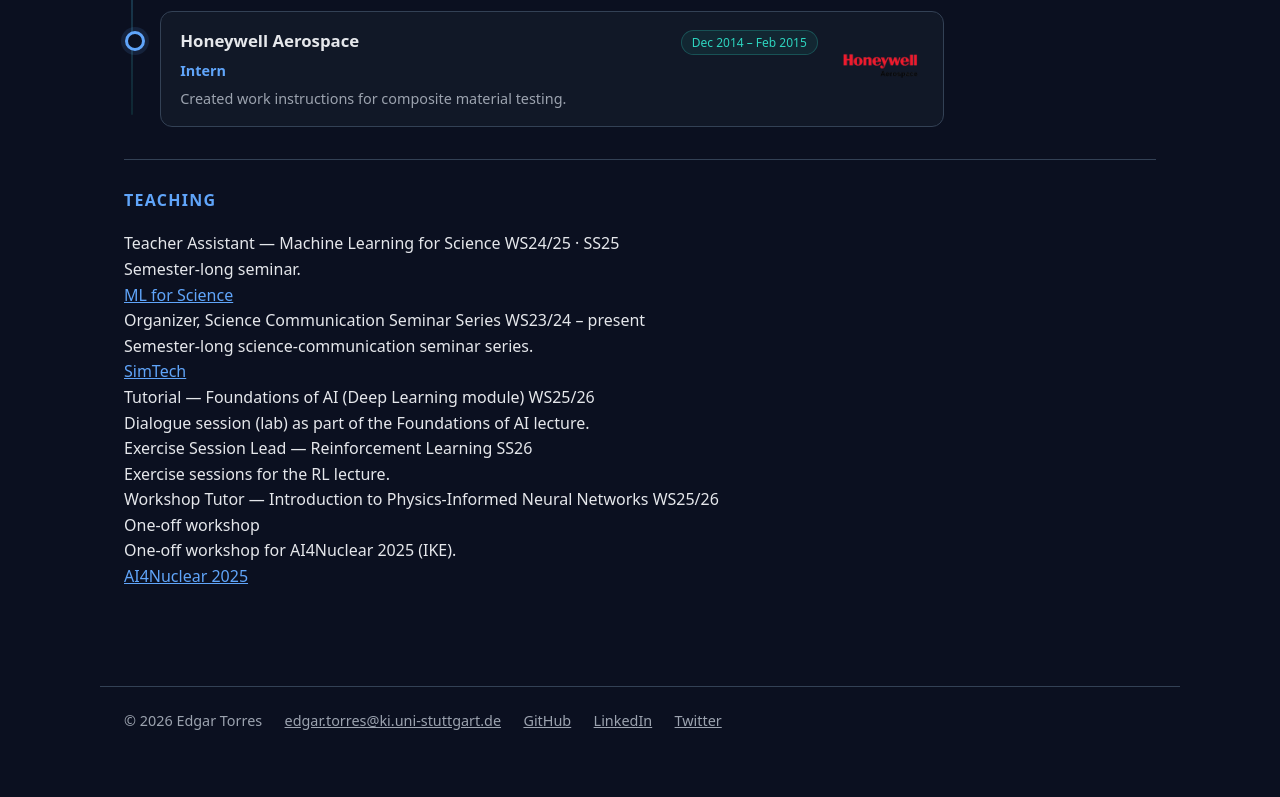
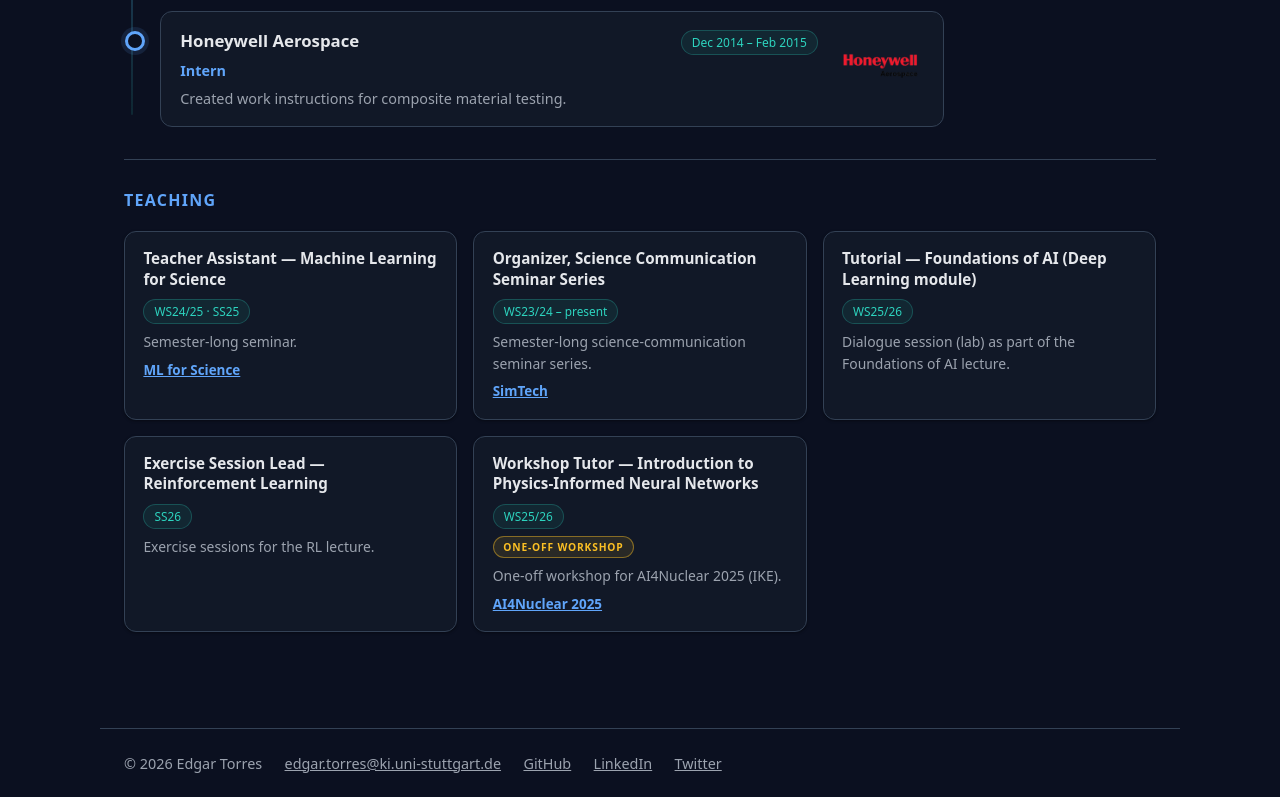
Before and after one commit to yoelt11/yoelt11.github.io, an Astro site: page / in a window 1280 px wide. Shown: the part 1951-2748 px from the top of the page. Before the commit the page ends 2705 px from the top, so only its background shows below. Built offline with nearby package versions, Linux system fonts and the light colour scheme; Astro itself is replaced by a stand-in of ours.

Commit message:
fix(teaching): render highlights as proper cards (border/bg/padding/grid) — not bare paragraphs

```diff
--- a/src/components/Timeline.astro
+++ b/src/components/Timeline.astro
@@ -48,6 +48,28 @@ const { title, entries, highlights = [] } = Astro.props;
   .timeline-section { border-top:1px solid #334155; padding-top:1.75rem; margin-top:1rem; }
   .timeline-section h2 { font-size:1rem; text-transform:uppercase; letter-spacing:.08em;
                          color:#60a5fa; margin:0 0 1.1rem; }
+  /* Highlights: real cards */
+  .timeline-section.highlights-grid, .highlights {
+    display:grid; grid-template-columns:repeat(auto-fit, minmax(300px, 1fr)); gap:1rem;
+  }
+  .hl-card {
+    background:#111827; border:1px solid #334155; border-radius:12px;
+    padding:1rem 1.15rem; display:flex; flex-direction:column; gap:.45rem;
+    box-shadow:0 1px 3px rgba(0,0,0,.4);
+    transition:border-color .15s, transform .15s;
+  }
+  .hl-card:hover { border-color:#60a5fa; transform:translateY(-2px); }
+  .hl-top { display:flex; align-items:baseline; justify-content:space-between; gap:.6rem; flex-wrap:wrap; }
+  .hl-role { font-weight:700; font-size:.95rem; color:#e5e7eb; line-height:1.35; }
+  .hl-date { font-size:.74rem; color:#2dd4bf; background:rgba(45,212,191,.08);
+             border:1px solid rgba(45,212,191,.25); border-radius:999px; padding:2px 10px; white-space:nowrap; }
+  .tag-badge {
+    align-self:flex-start; font-size:.64rem; font-weight:800; text-transform:uppercase; letter-spacing:.08em;
+    color:#fbbf24; background:rgba(251,191,36,.10); border:1px solid rgba(251,191,36,.45);
+    border-radius:999px; padding:.12rem .6rem;
+  }
+  .hl-desc { color:#9ca3af; font-size:.87rem; line-height:1.55; }
+  .hl-link { font-size:.84rem; color:#60a5fa; font-weight:600; }
   .tl { position:relative; max-width:820px; margin:0; padding-left:36px; }
   .tl::before { content:""; position:absolute; left:7px; top:12px; bottom:12px; width:2px;
                 background:linear-gradient(to bottom, rgba(96,165,250,.75), rgba(45,212,191,.12));
```
